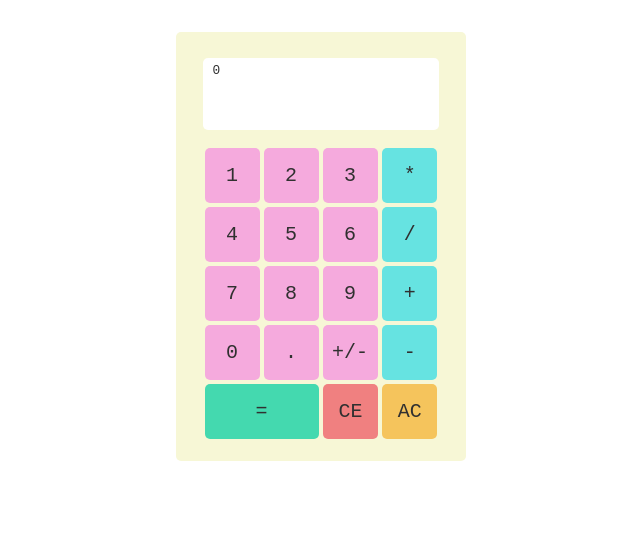
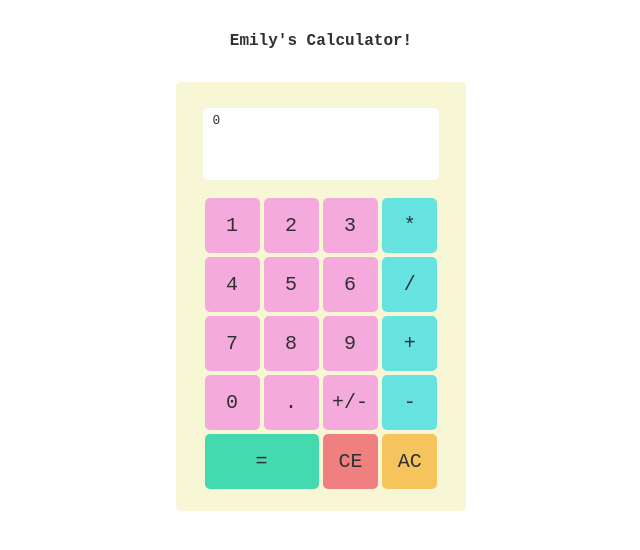
Before and after one commit to emlips/react-calculator, a React (Vite) app: page / in a window 1280 px wide. Shown: the top 550 px of the page, without its empty margins (319-959 px from the left). Built offline with nearby package versions, Linux system fonts and the light colour scheme.

Commit message:
title added to App component

```diff
--- a/src/Components/App.tsx
+++ b/src/Components/App.tsx
@@ -17,6 +17,8 @@ function App() {
     })
 
   return (
+    <>
+    <h1 id="title">Emily's Calculator!</h1>
     <div className="calculator">
       <Display state={state} setState={setState}/>
       <Numbers state={state} setState={setState}/>
@@ -25,6 +27,7 @@ function App() {
       <Clear state={state} setState={setState}/>
       <Delete state={state} setState={setState}/>
     </div>
+    </>
   );
 }
 
```
